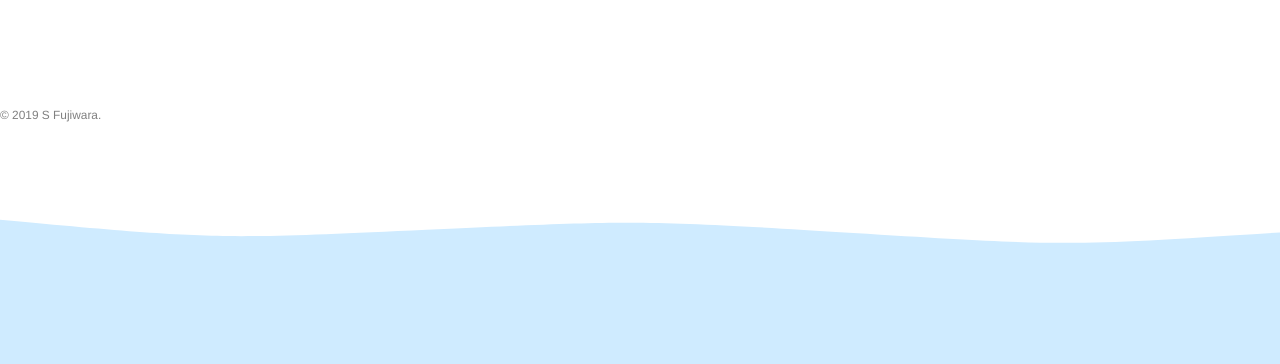
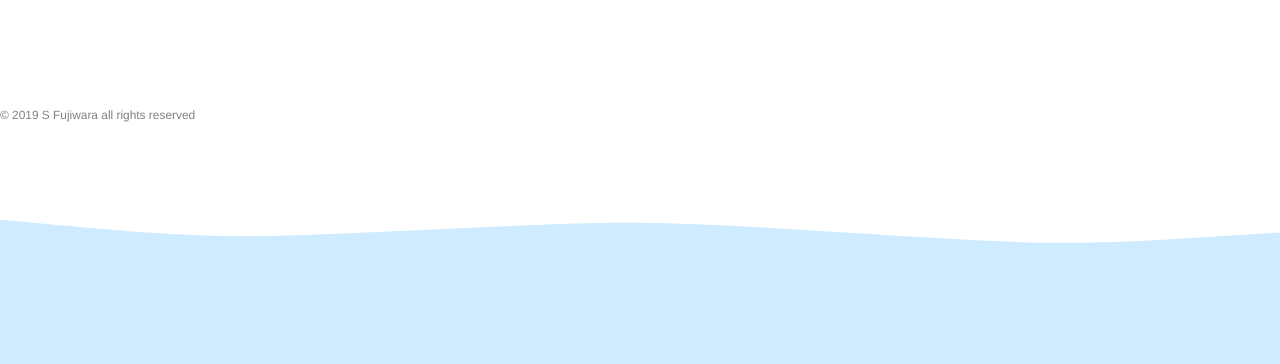
Before and after one commit to soichi-fujiwara/flask-antonym, a Flask app: page / in a window 1280 px wide. Shown: the part 1036-1400 px from the top of the page. Run offline with Flask 2, Linux system fonts and the light colour scheme; some libraries are stand-ins or nearby versions.

Commit message:
Update index.html

```diff
--- a/templates/index.html
+++ b/templates/index.html
@@ -60,6 +60,6 @@
 <!-- Wave-Box -->
 <div id="wave_box">
   <svg version="1.1" xmlns="http://www.w3.org/2000/svg"><path id="wave" d=""/></svg>
-  <p style="width:100%;text-align:center;color:gray;z-index:1;"><small>&copy; 2019 S Fujiwara.</small></p>
+  <p style="color:gray;z-index:1;"><small>&copy; 2019 S Fujiwara all rights reserved</small></p>
 </div>
 {% endblock %}
```
